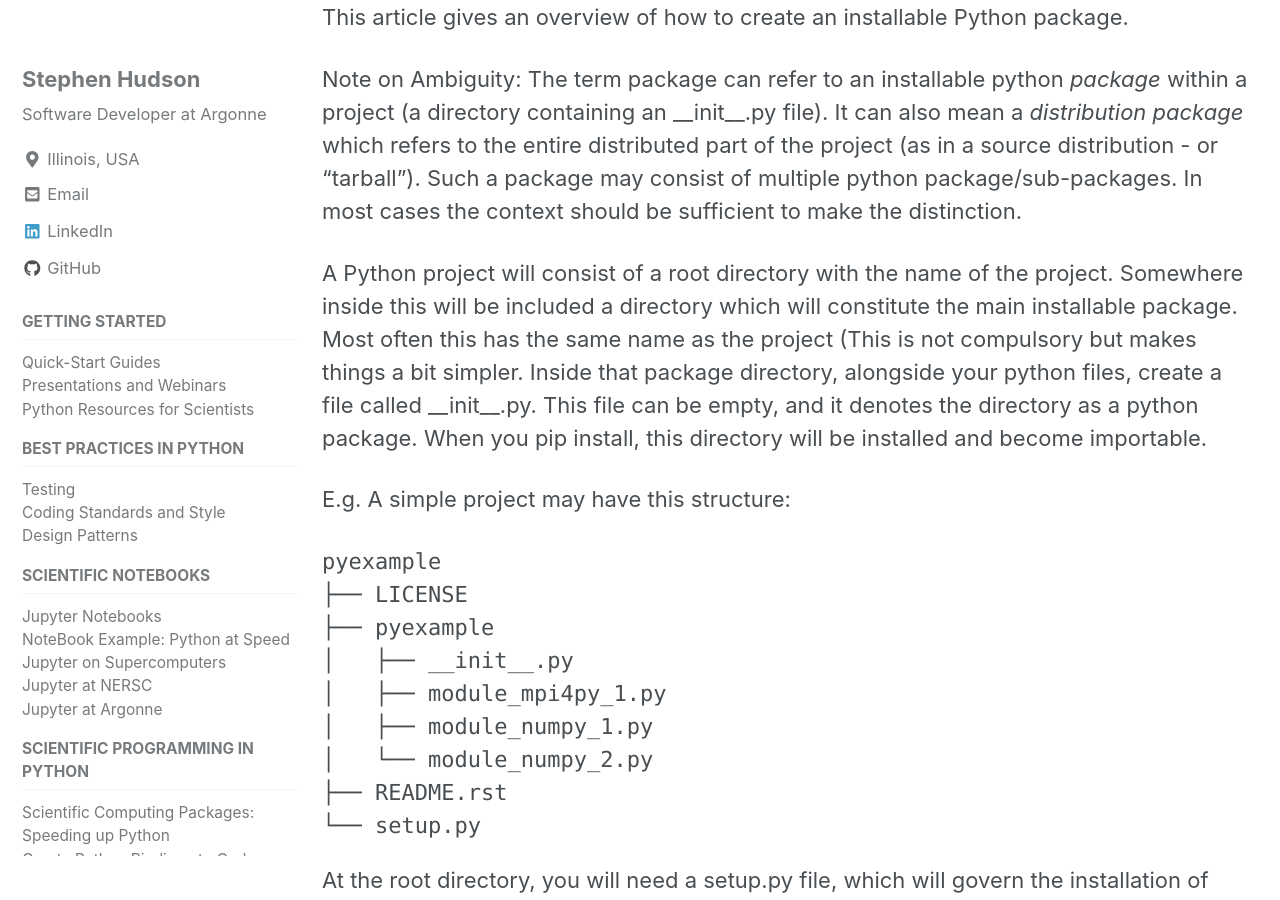
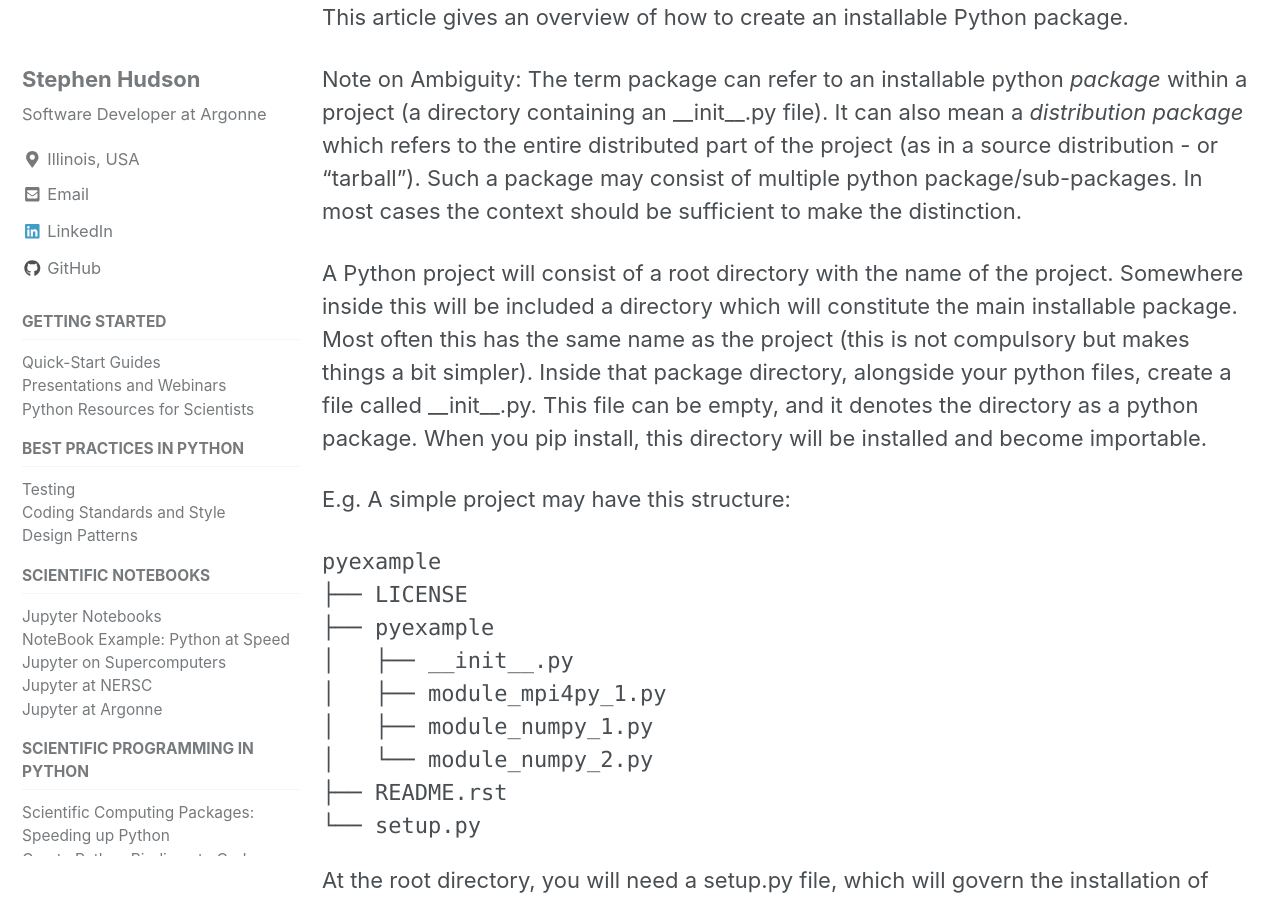
Before and after one commit to betterscientificsoftware/python-for-hpc, a Jekyll site: the page built from tutorials/python.pypi-packaging.md, in a window 1280 px wide and 900 px high, scrolled down 2816 px. Built offline with Jekyll 4.4.1, drawn with Linux system fonts in a browser that asks for light colours; cached includes are drawn as plain includes; nearby versions of some CDN libraries; comment, search, counter and statistics services are not loaded; a style sheet for code colours, icons or effects is not loaded.

```diff
--- a/tutorials/python.pypi-packaging.md
+++ b/tutorials/python.pypi-packaging.md
@@ -87,7 +87,7 @@ This article gives an overview of how to create an installable Python package.
 
 Note on Ambiguity: The term package can refer to an installable python *package* within a project (a directory containing an \__init__.py file). It can also mean a *distribution package* which refers to the entire distributed part of the project (as in a source distribution - or "tarball"). Such a package may consist of multiple python package/sub-packages. In most cases the context should be sufficient to make the distinction.
 
-A Python project will consist of a root directory with the name of the project. Somewhere inside this will be included a directory which will constitute the main installable package. Most often this has the same  name as the project (This is not compulsory but makes things a bit simpler. <!-- could be link here to issues/faq on this point - package_dir plus problem with develop installs --> Inside that package directory, alongside your python files, create a file called \__init__.py. This file can be empty, and it denotes the directory as a python package. When you pip install, this directory will be installed and become importable.
+A Python project will consist of a root directory with the name of the project. Somewhere inside this will be included a directory which will constitute the main installable package. Most often this has the same  name as the project (this is not compulsory but makes things a bit simpler). <!-- could be link here to issues/faq on this point - package_dir plus problem with develop installs --> Inside that package directory, alongside your python files, create a file called \__init__.py. This file can be empty, and it denotes the directory as a python package. When you pip install, this directory will be installed and become importable.
 
 <!-- This example project may be included - but not currently on github -->
 
```
